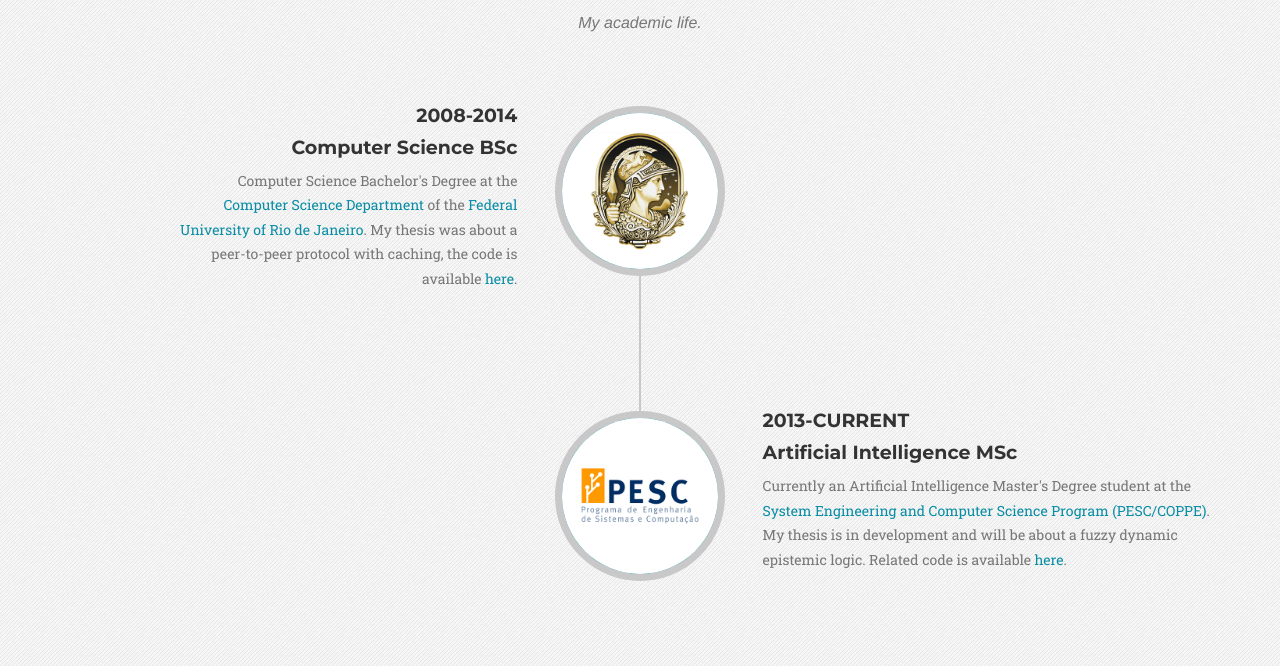
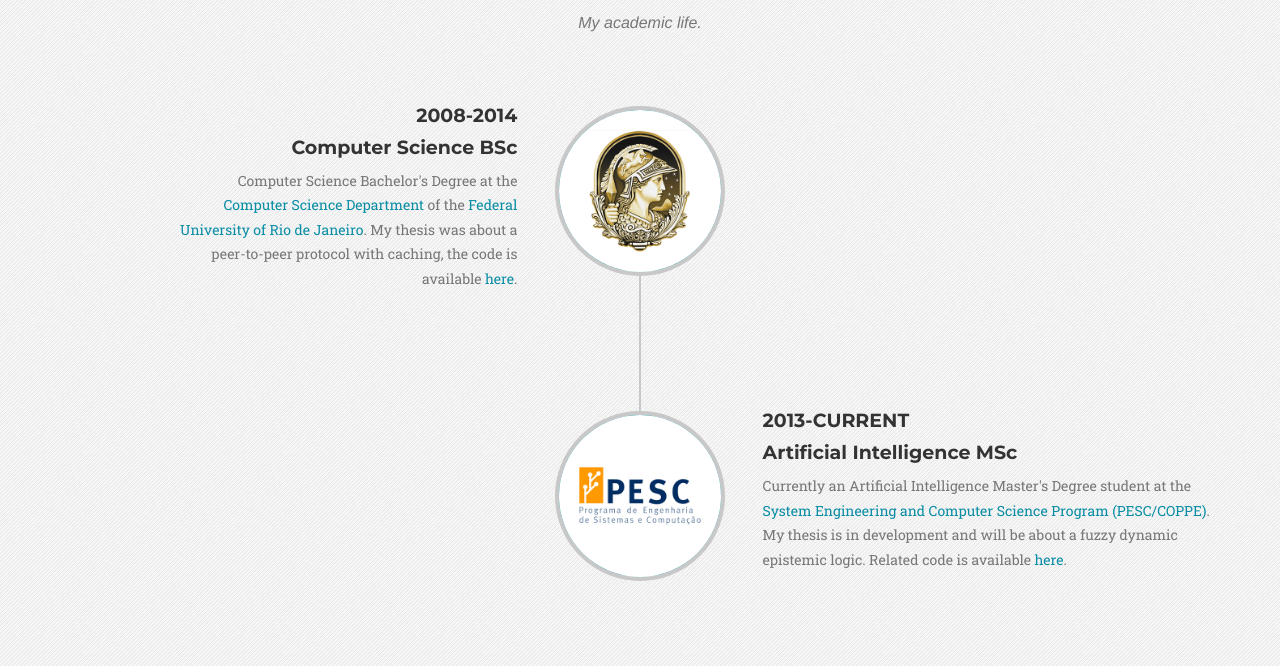
Before and after one commit to vittau/vittau.github.io, a Jekyll site: the page built from index.html, in a window 1280 px wide and 1400 px high, scrolled down 2232 px. Shown: the part 568-1234 px from the top of the window. Built offline with Jekyll 4.4.1, drawn with Linux system fonts in a browser that asks for light colours; some web fonts are replaced.

Commit message:
Minor change

```diff
--- a/_includes/css/agency.css
+++ b/_includes/css/agency.css
@@ -485,7 +485,7 @@ section h3.section-subheading {
     width: 80px;
     height: 80px;
     margin-left: 0;
-    border: 7px solid #c8c8c8;
+    border: 4px solid #c8c8c8;
     border-radius: 100%;
     text-align: center;
     color: #fff;
```
